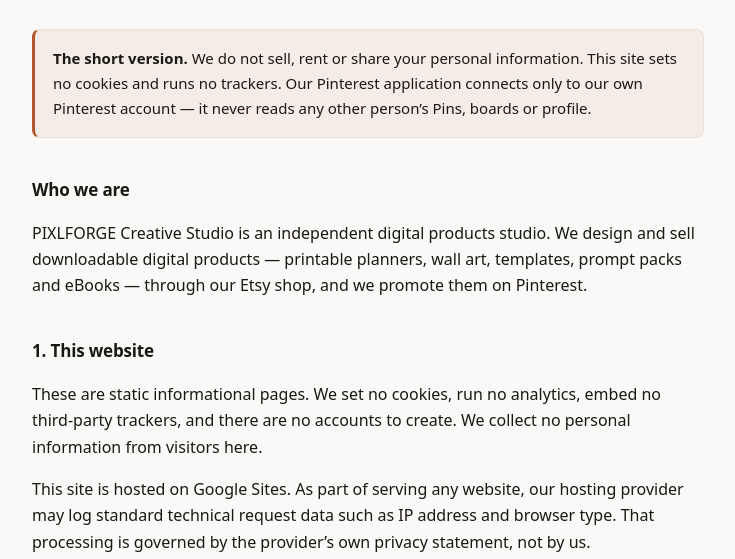
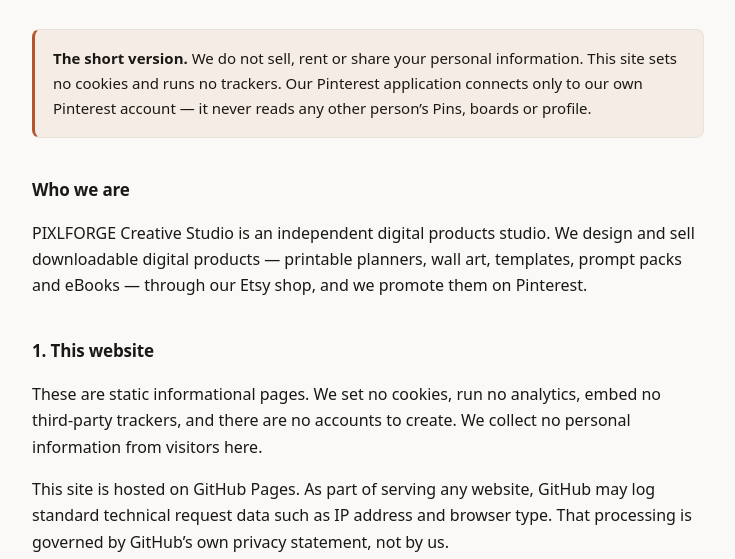
Before and after one commit to glozito11/pixlforge-site, a plain HTML site: page privacy/index.html in a window 1280 px wide. Shown: the part 241-800 px from the top of the page, without its empty margins (272-1007 px from the left). Drawn offline with Linux system fonts and the light colour scheme.

Commit message:
Host on GitHub Pages, not Google Sites
Google Sites cannot serve raw HTML/CSS or a /privacy path, so the site
could never have been published as written. Name GitHub as the actual
host in the privacy policy so the data-processor statement is accurate.

Co-Authored-By: Claude Opus 5 (1M context) <noreply@anthropic.com>
Claude-Session: https://claude.ai/code/session_01AoXiJK4D1npbfYZx5m9kBn

```diff
--- a/privacy/index.html
+++ b/privacy/index.html
@@ -35,9 +35,9 @@ on Pinterest.</p>
 <p>These are static informational pages. We set no cookies, run no analytics, embed no
 third-party trackers, and there are no accounts to create. We collect no personal
 information from visitors here.</p>
-<p>This site is hosted on Google Sites. As part of serving any website, our hosting
-provider may log standard technical request data such as IP address and browser type.
-That processing is governed by the provider&rsquo;s own privacy statement, not by us.</p>
+<p>This site is hosted on GitHub Pages. As part of serving any website, GitHub may log
+standard technical request data such as IP address and browser type. That processing is
+governed by GitHub&rsquo;s own privacy statement, not by us.</p>
 
 <h2>2. Our Pinterest application</h2>
 <p>We operate a private application that connects to our own Pinterest business account
```
